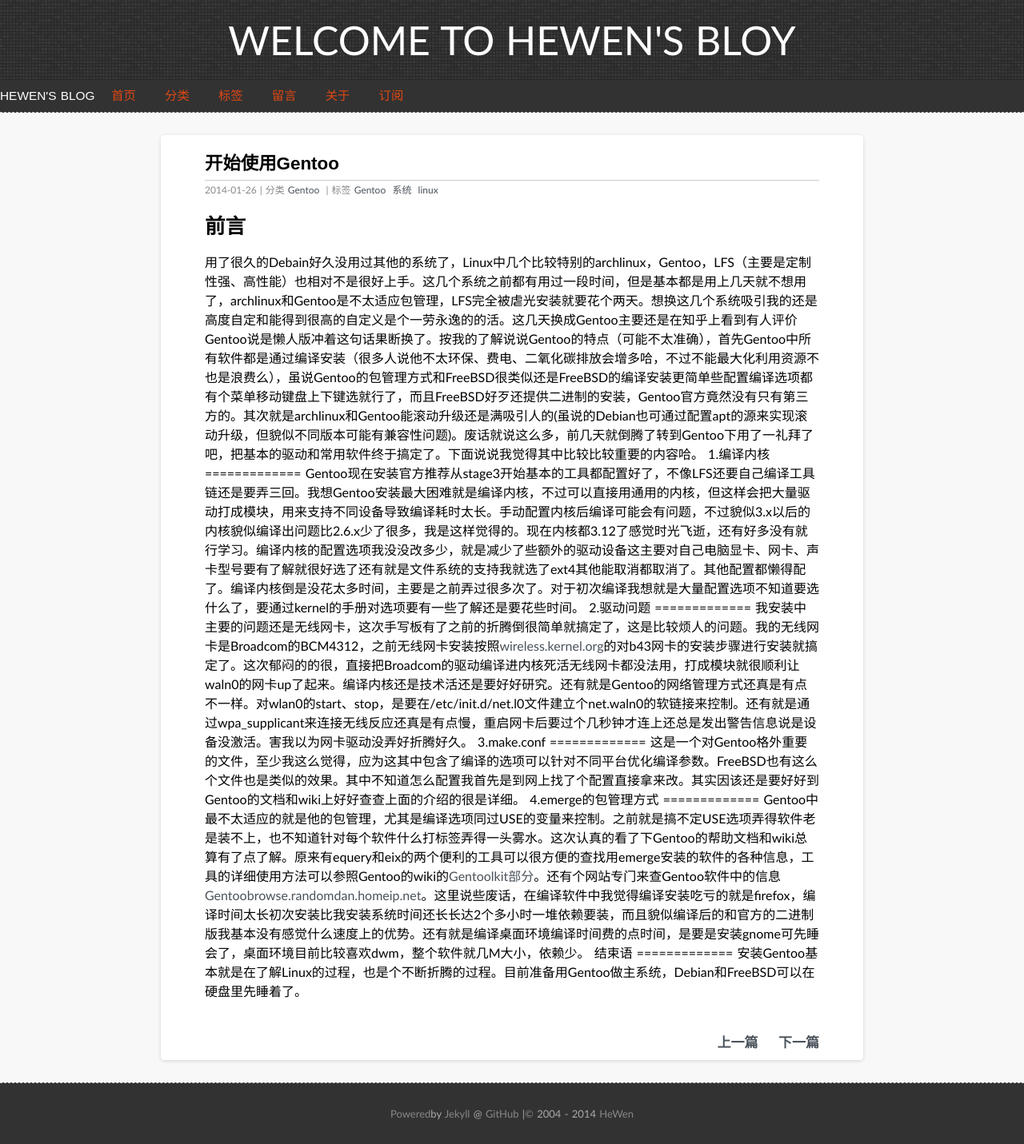
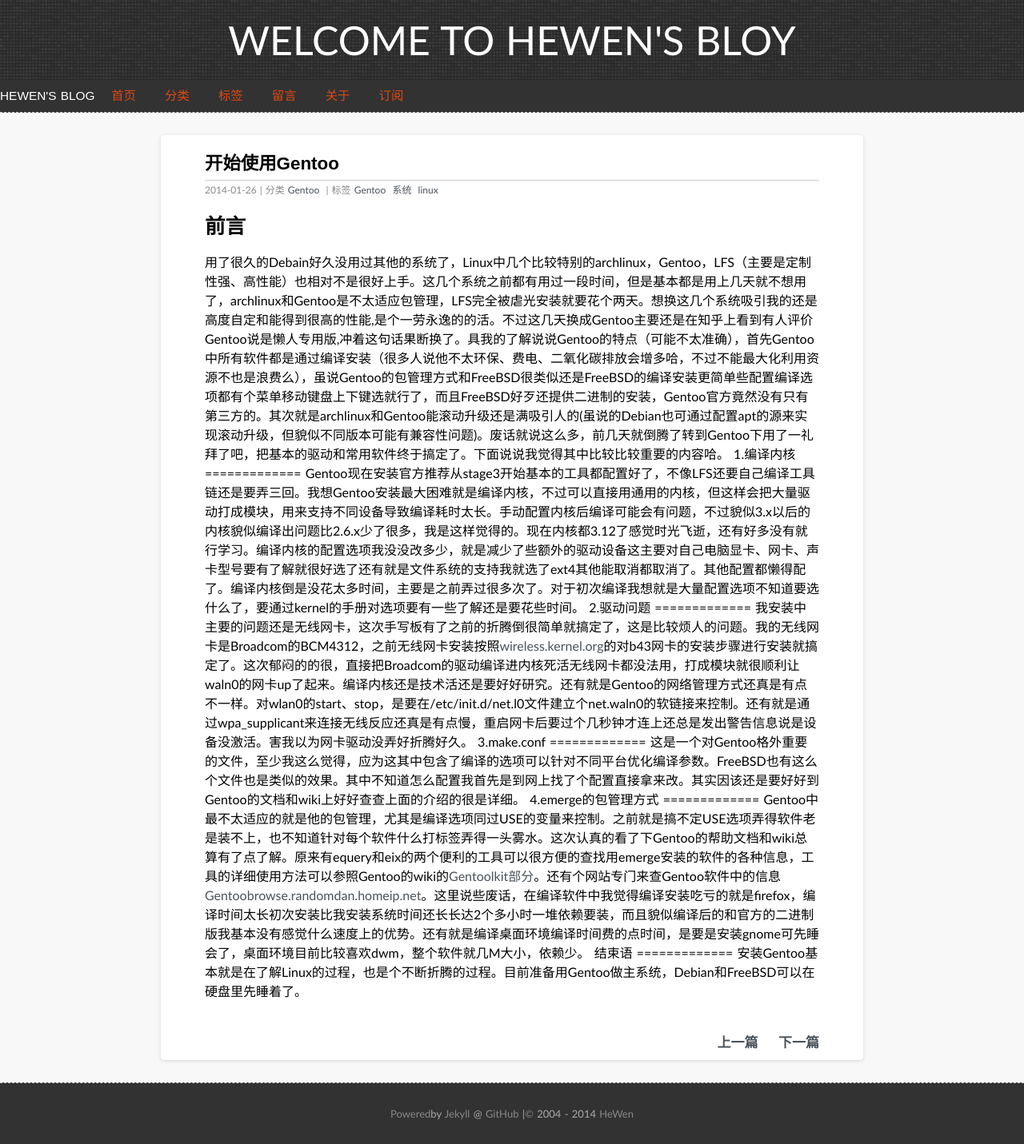
Before and after one commit to hewen/hewen.github.io, a Jekyll site: the page built from _posts/2014-01-26-startGentoo.md, in a window 1280 px wide. Shown: the whole page at 80% size. Built offline with Jekyll 4.4.1, drawn with Linux system fonts in a browser that asks for light colours; some web fonts are replaced; Markdown is read by kramdown in place of the engine named in the settings; comment, search, counter and statistics services are not loaded.

Commit message:
modify post gentoo

```diff
--- a/_posts/2014-01-26-startGentoo.md
+++ b/_posts/2014-01-26-startGentoo.md
@@ -8,7 +8,7 @@ tags: Gentoo 系统 linux
 ---
 前言
 =============
-用了很久的Debain好久没用过其他的系统了，Linux中几个比较特别的archlinux，Gentoo，LFS（主要是定制性强、高性能）也相对不是很好上手。这几个系统之前都有用过一段时间，但是基本都是用上几天就不想用了，archlinux和Gentoo是不太适应包管理，LFS完全被虐光安装就要花个两天。想换这几个系统吸引我的还是高度自定和能得到很高的自定义是个一劳永逸的的活。这几天换成Gentoo主要还是在知乎上看到有人评价Gentoo说是懒人版冲着这句话果断换了。按我的了解说说Gentoo的特点（可能不太准确），首先Gentoo中所有软件都是通过编译安装（很多人说他不太环保、费电、二氧化碳排放会增多哈，不过不能最大化利用资源不也是浪费么），虽说Gentoo的包管理方式和FreeBSD很类似还是FreeBSD的编译安装更简单些配置编译选项都有个菜单移动键盘上下键选就行了，而且FreeBSD好歹还提供二进制的安装，Gentoo官方竟然没有只有第三方的。其次就是archlinux和Gentoo能滚动升级还是满吸引人的(虽说的Debian也可通过配置apt的源来实现滚动升级，但貌似不同版本可能有兼容性问题)。废话就说这么多，前几天就倒腾了转到Gentoo下用了一礼拜了吧，把基本的驱动和常用软件终于搞定了。下面说说我觉得其中比较比较重要的内容哈。
+用了很久的Debain好久没用过其他的系统了，Linux中几个比较特别的archlinux，Gentoo，LFS（主要是定制性强、高性能）也相对不是很好上手。这几个系统之前都有用过一段时间，但是基本都是用上几天就不想用了，archlinux和Gentoo是不太适应包管理，LFS完全被虐光安装就要花个两天。想换这几个系统吸引我的还是高度自定和能得到很高的性能,是个一劳永逸的的活。不过这几天换成Gentoo主要还是在知乎上看到有人评价Gentoo说是懒人专用版,冲着这句话果断换了。具我的了解说说Gentoo的特点（可能不太准确），首先Gentoo中所有软件都是通过编译安装（很多人说他不太环保、费电、二氧化碳排放会增多哈，不过不能最大化利用资源不也是浪费么），虽说Gentoo的包管理方式和FreeBSD很类似还是FreeBSD的编译安装更简单些配置编译选项都有个菜单移动键盘上下键选就行了，而且FreeBSD好歹还提供二进制的安装，Gentoo官方竟然没有只有第三方的。其次就是archlinux和Gentoo能滚动升级还是满吸引人的(虽说的Debian也可通过配置apt的源来实现滚动升级，但貌似不同版本可能有兼容性问题)。废话就说这么多，前几天就倒腾了转到Gentoo下用了一礼拜了吧，把基本的驱动和常用软件终于搞定了。下面说说我觉得其中比较比较重要的内容哈。
 1.编译内核
 =============
 Gentoo现在安装官方推荐从stage3开始基本的工具都配置好了，不像LFS还要自己编译工具链还是要弄三回。我想Gentoo安装最大困难就是编译内核，不过可以直接用通用的内核，但这样会把大量驱动打成模块，用来支持不同设备导致编译耗时太长。手动配置内核后编译可能会有问题，不过貌似3.x以后的内核貌似编译出问题比2.6.x少了很多，我是这样觉得的。现在内核都3.12了感觉时光飞逝，还有好多没有就行学习。编译内核的配置选项我没没改多少，就是减少了些额外的驱动设备这主要对自己电脑显卡、网卡、声卡型号要有了解就很好选了还有就是文件系统的支持我就选了ext4其他能取消都取消了。其他配置都懒得配了。编译内核倒是没花太多时间，主要是之前弄过很多次了。对于初次编译我想就是大量配置选项不知道要选什么了，要通过kernel的手册对选项要有一些了解还是要花些时间。
```
